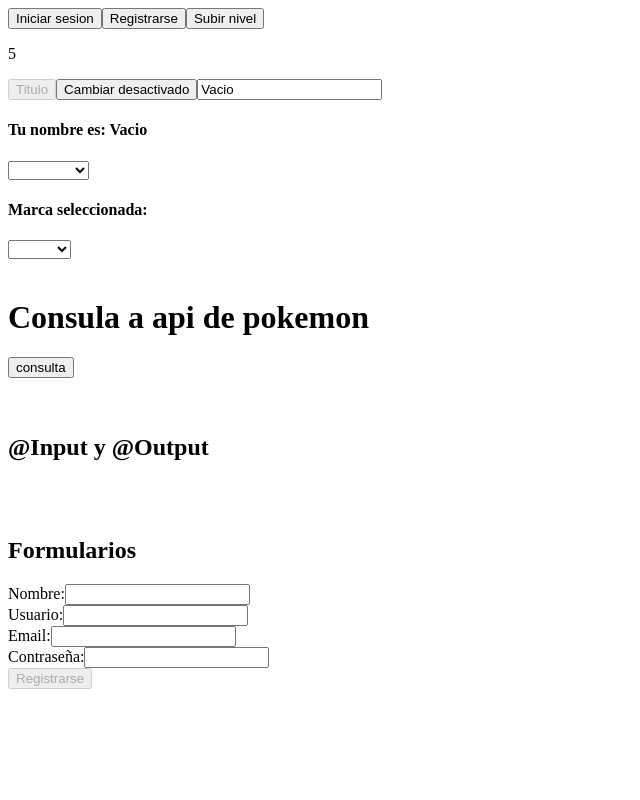
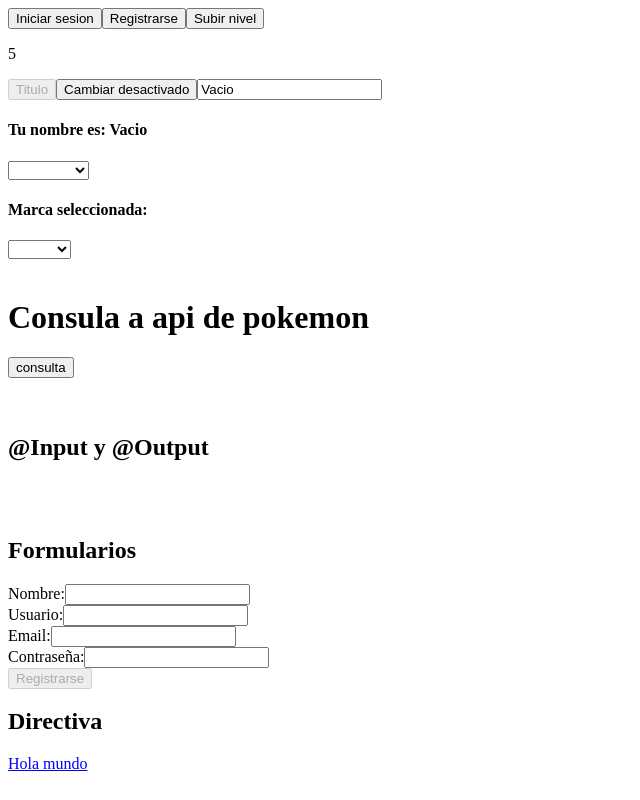
Before and after one commit to EverChicas/First-Project-Angular, an Angular app in the folder FirstProjectAngular/: page / in a window 1280 px wide. Shown: the whole page, without its empty margins (0-640 px from the left). Built offline with nearby package versions, Linux system fonts and the light colour scheme.

Commit message:
tutorial 10 directivas

```diff
--- a/FirstProjectAngular/src/app/app.module.ts
+++ b/FirstProjectAngular/src/app/app.module.ts
@@ -9,6 +9,7 @@ import { ConsultaComponent } from '@components/consulta/consulta.component';
 import { HttpClientModule } from '@angular/common/http';
 import { ListaComponent } from '@components/lista/lista.component';
 import { User2Component } from '@components/user2/user2.component';
+import { ExampleDirective } from './directives/example.directive';
 
 @NgModule({
   declarations: [
@@ -17,6 +18,7 @@ import { User2Component } from '@components/user2/user2.component';
     ConsultaComponent,
     ListaComponent,
     User2Component,
+    ExampleDirective,
   ],
   imports: [
     BrowserModule,
@@ -27,4 +29,5 @@ import { User2Component } from '@components/user2/user2.component';
   providers: [],
   bootstrap: [AppComponent]
 })
-export class AppModule { }
+export class AppModule {
+}
--- a/FirstProjectAngular/src/app/components/Principal/app.component.html
+++ b/FirstProjectAngular/src/app/components/Principal/app.component.html
@@ -30,3 +30,11 @@
   <br/>
   <button [disabled]="signupForm.invalid" type="submit">Registrarse</button>
 </form>
+
+
+<div>
+  <h2>Directiva</h2>
+  <!-- <span [Example]=true>{{title}}</span> -->
+  <!-- <span Example>{{title}}</span> -->
+  <span Example underline="true" color="blue">{{title}}</span>
+</div>
--- a/FirstProjectAngular/src/app/components/Principal/app.component.ts
+++ b/FirstProjectAngular/src/app/components/Principal/app.component.ts
@@ -10,6 +10,7 @@ import { FormGroup, FormBuilder, Validators } from '@angular/forms';
 
 export class AppComponent {
 
+  title: String = "Hola mundo";
   signupForm: FormGroup
 
   constructor(
--- /dev/null
+++ b/FirstProjectAngular/src/app/directives/example.directive.ts
@@ -0,0 +1,46 @@
+import { Directive, ElementRef, Renderer2, Input, HostListener } from '@angular/core';
+
+@Directive({
+  selector: '[Example]'
+})
+export class ExampleDirective {
+
+  constructor(
+    public el:ElementRef,
+    public renderer:Renderer2
+  )
+  {}
+
+    @Input() color: string
+    @Input() underline: boolean
+
+    ngOnInit(){
+      this.renderer.setStyle(this.el.nativeElement,'color',this.color)
+      this.renderer.setStyle(this.el.nativeElement,'text-decoration',this.underline?'underline':'')
+    }
+
+  // EJEMPLO USANDO EVENTOS DE MOUSE
+  // @HostListener('mouseenter') onMouseEnter(){
+  //   this.hover(true)
+  // }
+
+  // @HostListener('mouseleave') onMouseLeave(){
+  //   this.hover(false)
+  // }
+
+  // hover(color: boolean):void{
+  //   if(color){
+  //     this.renderer.setStyle(this.el.nativeElement,'color',"red")
+  //   }else{
+  //     this.renderer.setStyle(this.el.nativeElement,'color',"blue")
+  //   }
+  // }
+
+  // CODIGO PARA DAR UN ESTILO ESPECIFICO A UN ELEMENTO HTML
+  // @Input() Example:Boolean
+
+  // ngOnInit(){
+  //   if(this.Example) this.renderer.setStyle(this.el.nativeElement,'color',"red")
+  // }
+
+}
```
Also changed, not shown: 1 other file (tests, documents, lock files or other folders).
